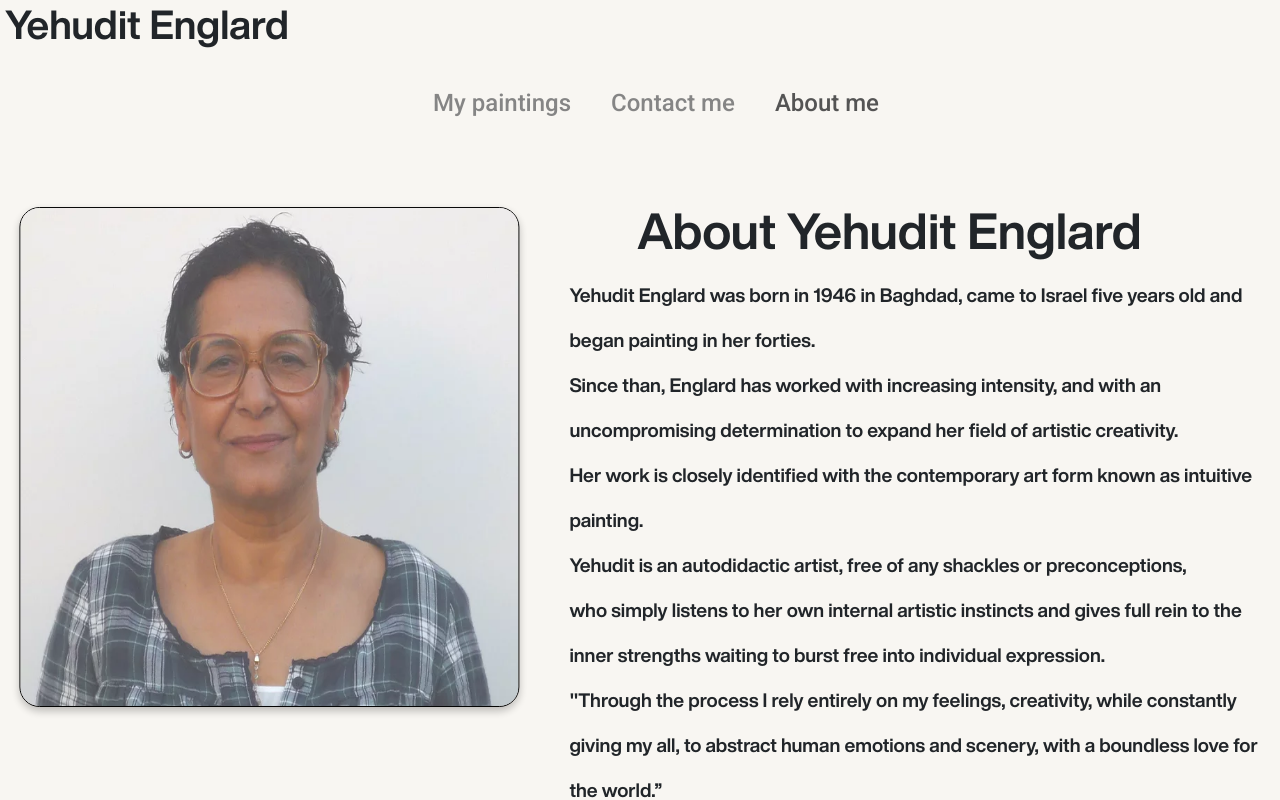
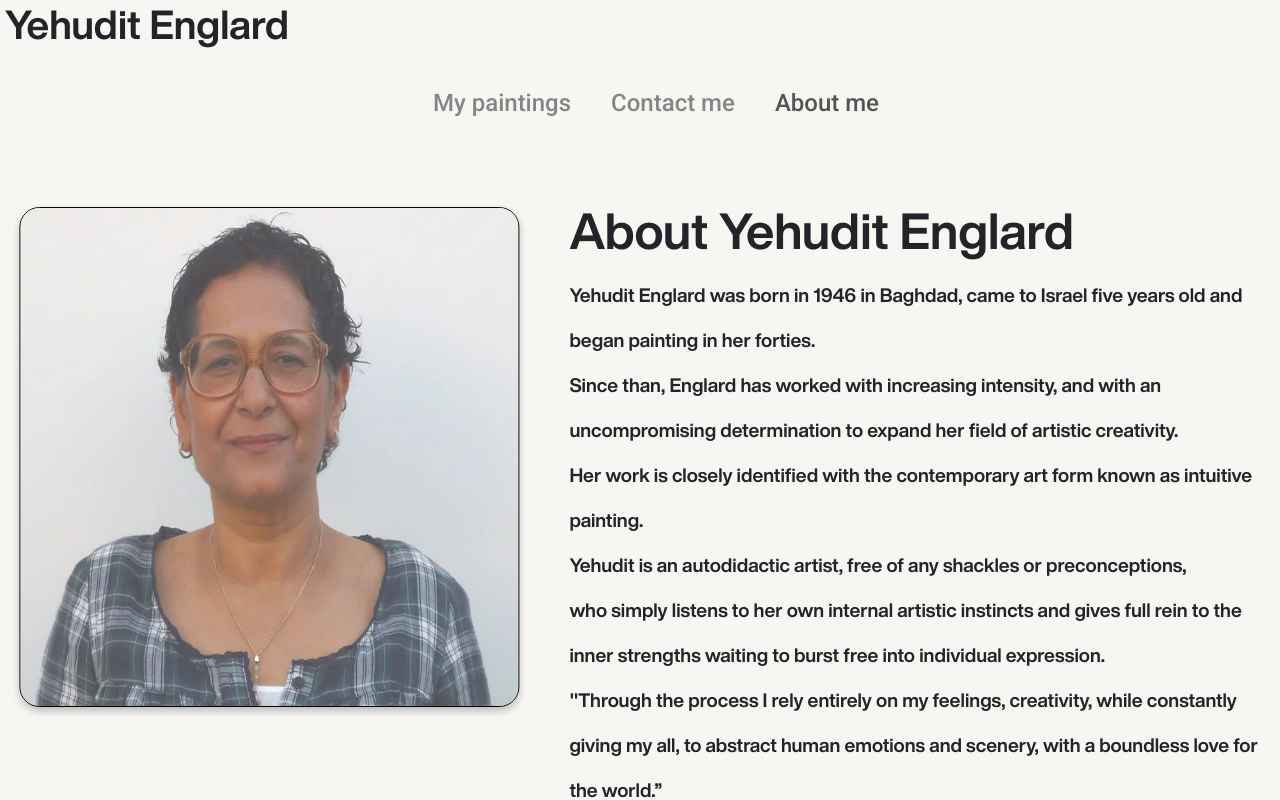
Before and after one commit to netanelTur/Paintings-Site, a React (Create React App) app: page /about in a window 1280 px wide. Shown: the top 800 px of the page. Built offline with nearby package versions, Linux system fonts and the light colour scheme.

Commit message:
about title fixed to be at the same line with paragraph

```diff
--- a/src/components/About/About.css
+++ b/src/components/About/About.css
@@ -18,7 +18,6 @@
 }
 
 .about-container {
-  text-align: center;
   display: flex;
   flex-direction: row;
   justify-content: space-between;
@@ -28,6 +27,7 @@
 .title {
   font-family: "HelveticaNowDisplayBold";
   font-size: 50px;
+  padding-left: 50px;
 }
 
 .paragraph {
```
